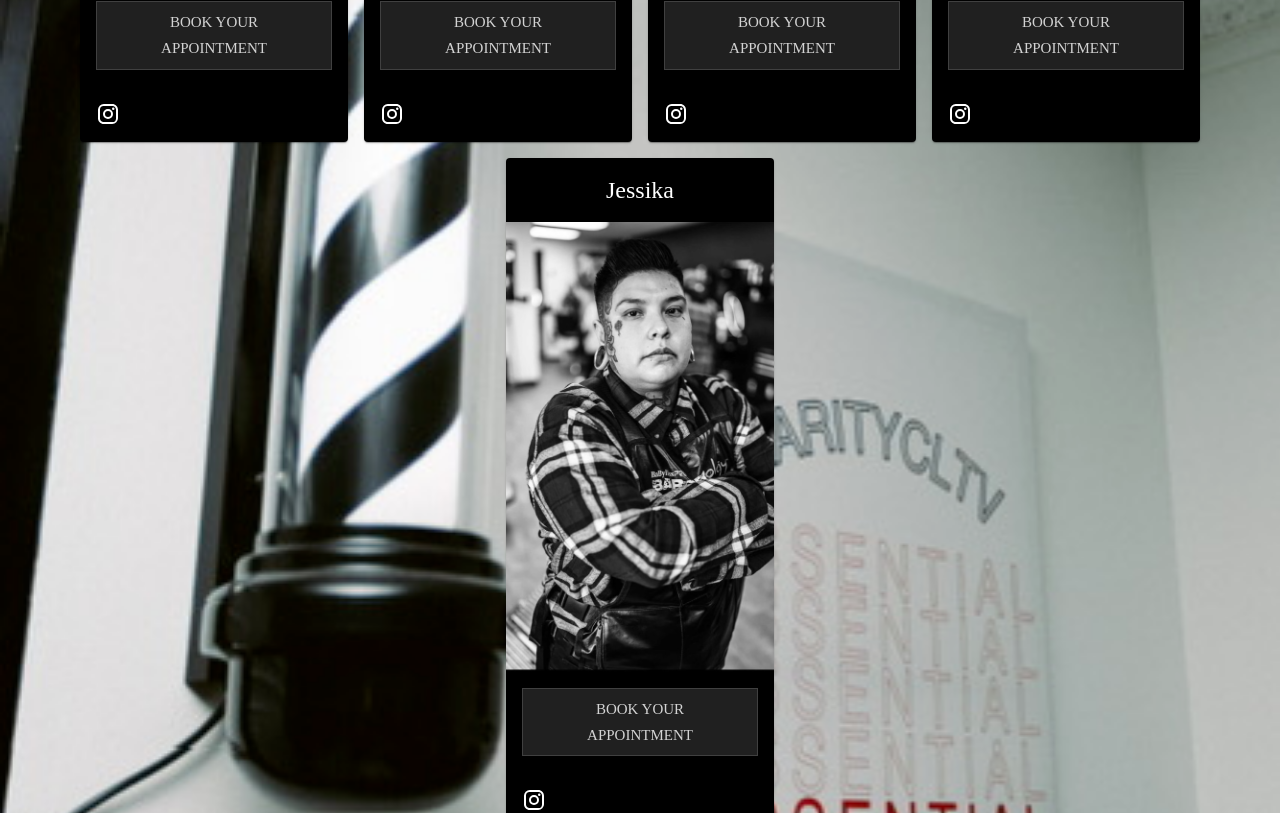
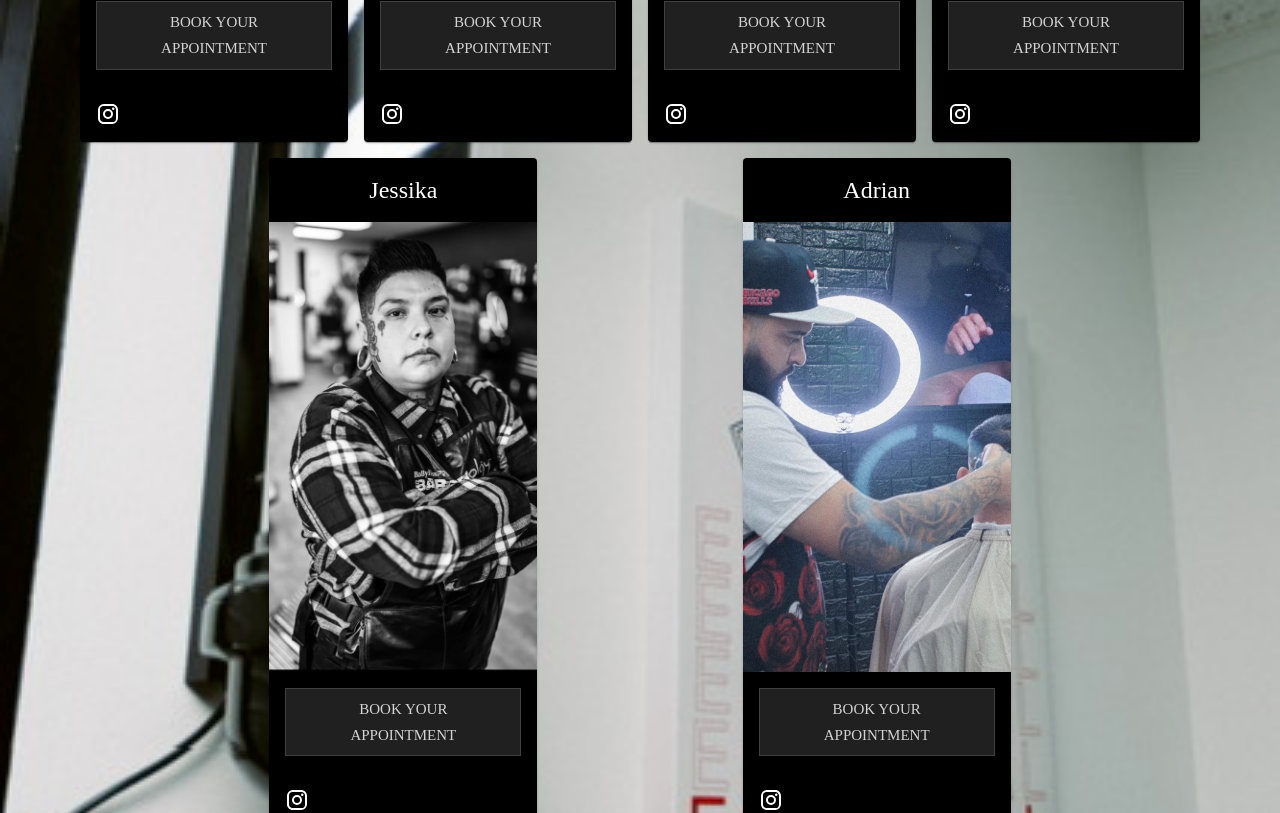
Before and after one commit to raritycollective/raritycollective.github.io, a React (Create React App) app: page /#/appointments in a window 1280 px wide. Shown: the part 767-1580 px from the top of the page. Built offline with nearby package versions, Linux system fonts and the light colour scheme.

Commit message:
remove last name

```diff
--- a/src/pages/appointments/Appointments.tsx
+++ b/src/pages/appointments/Appointments.tsx
@@ -50,6 +50,14 @@ export const Appointments = () => {
         booking: "https://jessika-gonzales.square.site/",
         instagram: "https://instagram.com/hateyourguts13",
         image: "/images/jessika.jpeg"
+      }
+    },
+    {
+      name: "Adrian",
+      links: {
+        booking: "https://agfadezz-108235.square.site/",
+        instagram: "https://www.instagram.com/ag_fadezz",
+        image: "/images/adrian.jpeg"
       }
     }
   ]
```
Also changed, not shown: public/images/adrian.jpeg (added).
